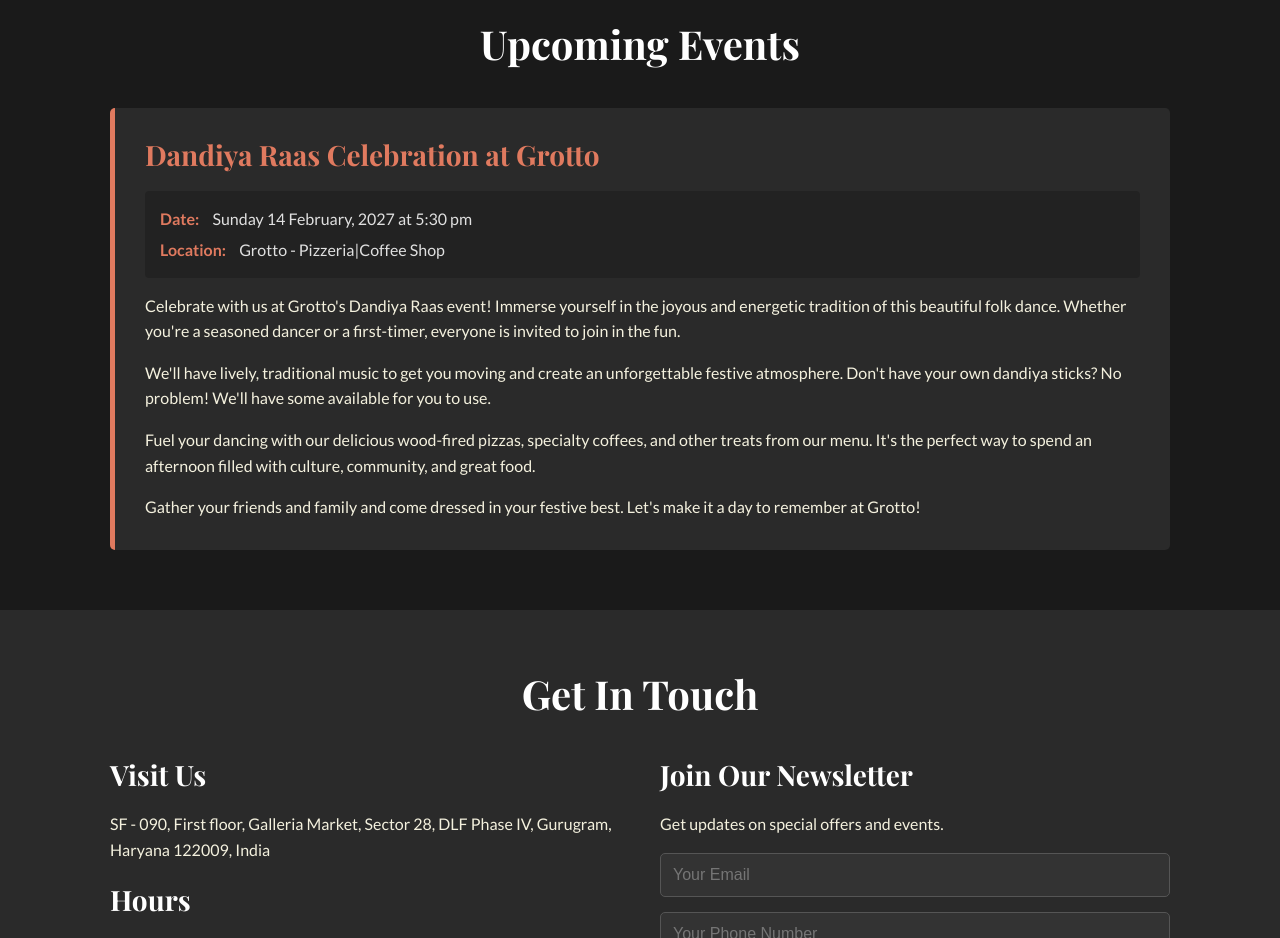
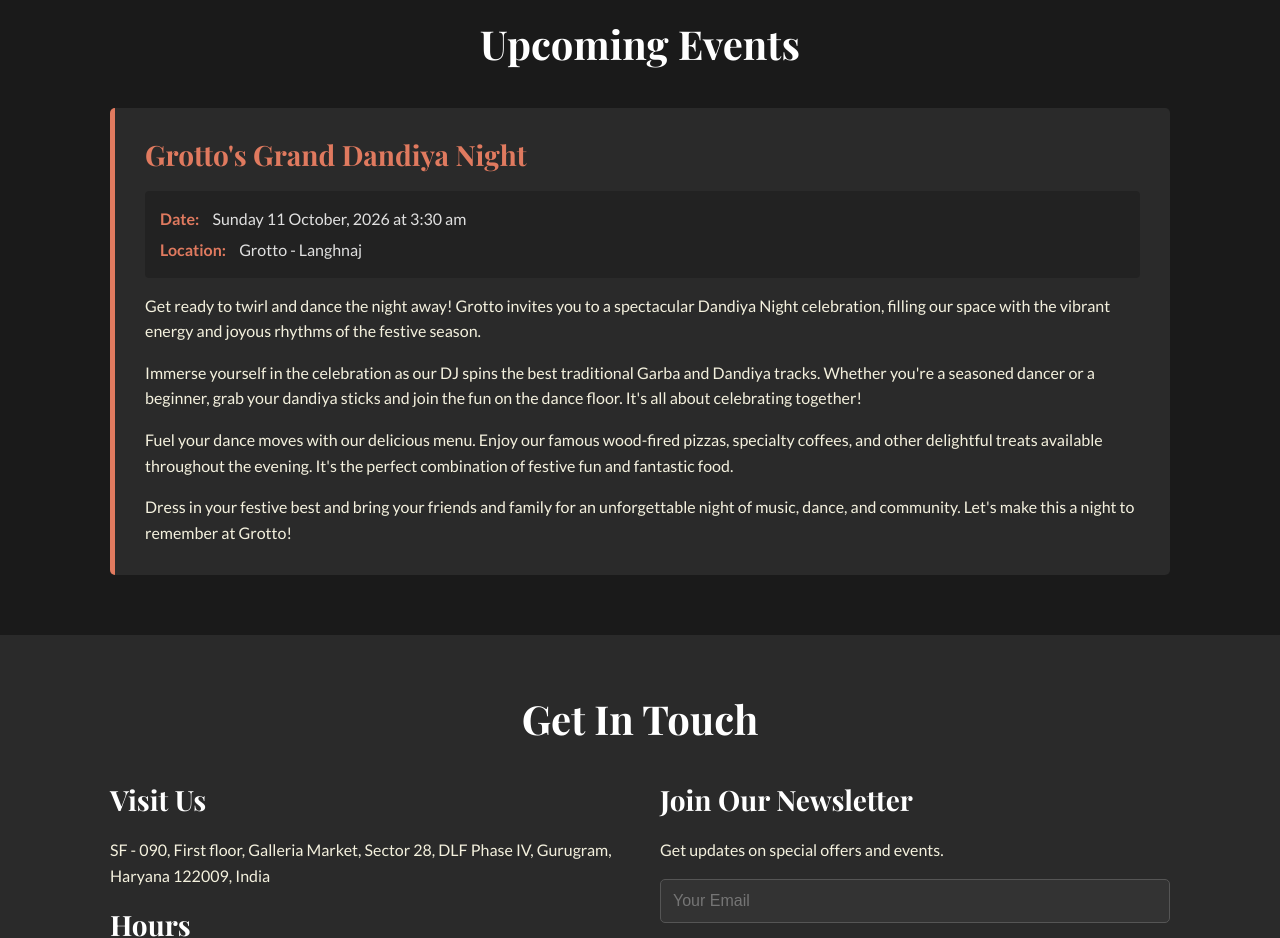
Before and after one commit to GrubTokKora/kora-site-d50362b5-4edb-4405-bd05-d8692d6e612e, a React (Vite) app: page / in a window 1280 px wide. Shown: the part 1840-2778 px from the top of the page. Built offline with nearby package versions, Linux system fonts and the light colour scheme.

Commit message:
Deploy staging from Kora

```diff
--- a/src/App.tsx
+++ b/src/App.tsx
@@ -14,14 +14,14 @@ const businessDetails = {
   address: "SF - 090, First floor, Galleria Market, Sector 28, DLF Phase IV, Gurugram, Haryana 122009, India",
   events: [
     {
-      id: "196432ec-1455-41b5-831d-c428a8491e26",
-      title: "Dandiya Raas Celebration at Grotto",
-      short_description: "Join us for a vibrant afternoon of traditional Dandiya Raas! Dance to festive beats and enjoy our signature pizzas and coffee in a lively atmosphere.",
-      full_description: "Celebrate with us at Grotto's Dandiya Raas event! Immerse yourself in the joyous and energetic tradition of this beautiful folk dance. Whether you're a seasoned dancer or a first-timer, everyone is invited to join in the fun.\n\nWe'll have lively, traditional music to get you moving and create an unforgettable festive atmosphere. Don't have your own dandiya sticks? No problem! We'll have some available for you to use.\n\nFuel your dancing with our delicious wood-fired pizzas, specialty coffees, and other treats from our menu. It's the perfect way to spend an afternoon filled with culture, community, and great food.\n\nGather your friends and family and come dressed in your festive best. Let's make it a day to remember at Grotto!",
-      start_datetime: "2027-02-14T12:00:00+00:00",
+      id: "c6ac08b9-89fb-4b02-a9c5-db957a843896",
+      title: "Grotto's Grand Dandiya Night",
+      short_description: "Join us for a vibrant night of traditional Dandiya Raas! Dance to festive beats, enjoy delicious food, and celebrate the season in style at our Langhnaj location.",
+      full_description: "Get ready to twirl and dance the night away! Grotto invites you to a spectacular Dandiya Night celebration, filling our space with the vibrant energy and joyous rhythms of the festive season.\n\nImmerse yourself in the celebration as our DJ spins the best traditional Garba and Dandiya tracks. Whether you're a seasoned dancer or a beginner, grab your dandiya sticks and join the fun on the dance floor. It's all about celebrating together!\n\nFuel your dance moves with our delicious menu. Enjoy our famous wood-fired pizzas, specialty coffees, and other delightful treats available throughout the evening. It's the perfect combination of festive fun and fantastic food.\n\nDress in your festive best and bring your friends and family for an unforgettable night of music, dance, and community. Let's make this a night to remember at Grotto!",
+      start_datetime: "2026-10-10T22:00:00+00:00",
       end_datetime: null,
-      location_text: "Grotto - Pizzeria|Coffee Shop",
-      category: "Cultural Celebration",
+      location_text: "Grotto - Langhnaj",
+      category: "Festival",
     }
   ] as Event[]
 };
```
